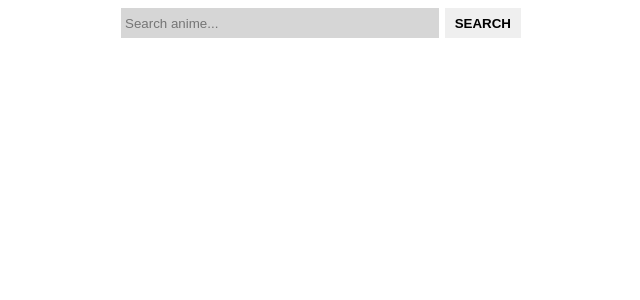
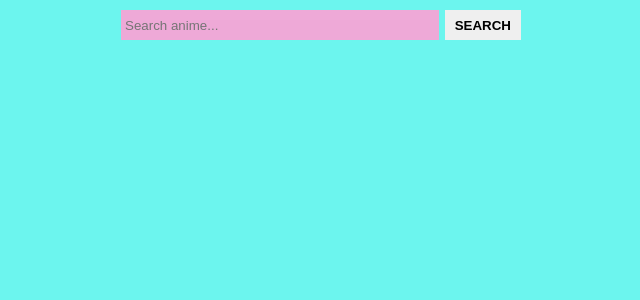
Before and after one commit to nbaag/anime, a Vue app: page / in a window 1280 px wide. Shown: the top 300 px of the page, without its empty margins (319-959 px from the left). Built offline with nearby package versions, Linux system fonts and the light colour scheme.

Commit message:
updated css

```diff
--- a/src/App.vue
+++ b/src/App.vue
@@ -35,6 +35,11 @@
     localStorage.setItem('animeList', JSON.stringify(animeList.value))
   }
 
+  const deleteAnime = (anime) => {
+    animeList.value = animeList.value.filter((i) => i !== anime)
+    localStorage.setItem('animeList', JSON.stringify(animeList.value))
+  }
+
   const increaseEp = (anime) => {
     anime.watched++
     console.log(anime.watched)
@@ -59,7 +64,7 @@
       <button type="submit" class="btn">Search</button>
     </form>
 
-    <div class="searched" v-if="animeSearchList.length > 0">
+    <div class="searched" v-if="animeSearchList.length > 0 && query !== ''">
       <div class="result" v-for="anime in animeSearchList" :key="anime.mal_id">
         <img :src="anime.images.jpg.image_url" />
         <div class="about">
@@ -76,6 +81,7 @@
         <div class="anime" v-for="anime in sortedAnimeList" :key="anime.id">
           <img :src="anime.image" />
           <h3>{{ anime.title }}</h3>
+          <buttun class="btn" @click="deleteAnime(anime)">delete</buttun>
           <div class="flex-1"></div>
           <p class="episodes">{{ anime.watched }} / {{ anime.episodes }}</p>
           <button class="btn" @click="increaseEp(anime)">+</button>
@@ -86,11 +92,15 @@
   </main>
 </template>
 
-<style scoped>
+<style >
 * {
   margin: 0;
   padding: 0;
   box-sizing: border-box;
+}
+body {
+  padding: 10px;
+  background-color: rgb(108, 245, 238);
 }
 .flex-1 {
   display: block;
@@ -109,7 +119,7 @@
 
 .searchForm input {
   border: none;
-  background-color: rgb(214, 214, 214);
+  background-color: rgb(238, 169, 215);
   padding-left: 4px;
   padding-right: 4px;
   width: 500px;
@@ -124,7 +134,7 @@
 }
 .searched{
   border: 1px solid #000;
-  max-height: 800px;
+  max-height: 640px;
   overflow-y: scroll;
   padding: 5px;
   background-color: rgb(201, 201, 201);
@@ -163,16 +173,22 @@
   font-weight: bold;
   text-transform: uppercase;
   margin-left: 6px;
+  transition: 0.5s;
+}
+
+.btn:hover {
+  background-color: rgb(230, 127, 150);
 }
 .animeList{
 
 }
 
 .anime{
+  box-shadow: 2px 2px 20px #000;
   display: flex;
   align-items: center;
   margin-top: 20px;
-  background-color: rgb(214, 214, 214);
+  background-color: rgb(238, 169, 215);
   padding: 5px;
   border-radius: 10px;
 }
@@ -182,7 +198,7 @@
   width: 90px;
   object-fit: cover;
   border-radius: 10px;
-
+  margin-right: 5px;
 }
 
 .episodes{
```
